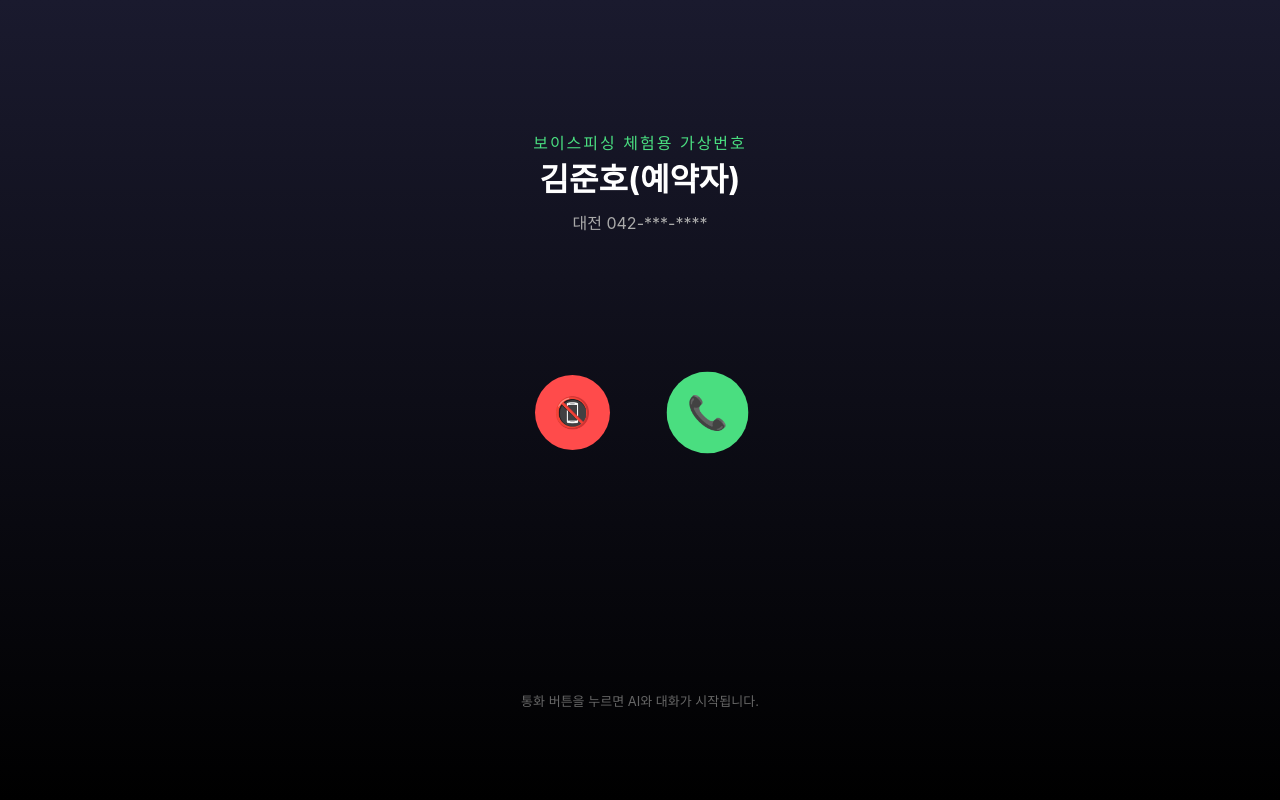
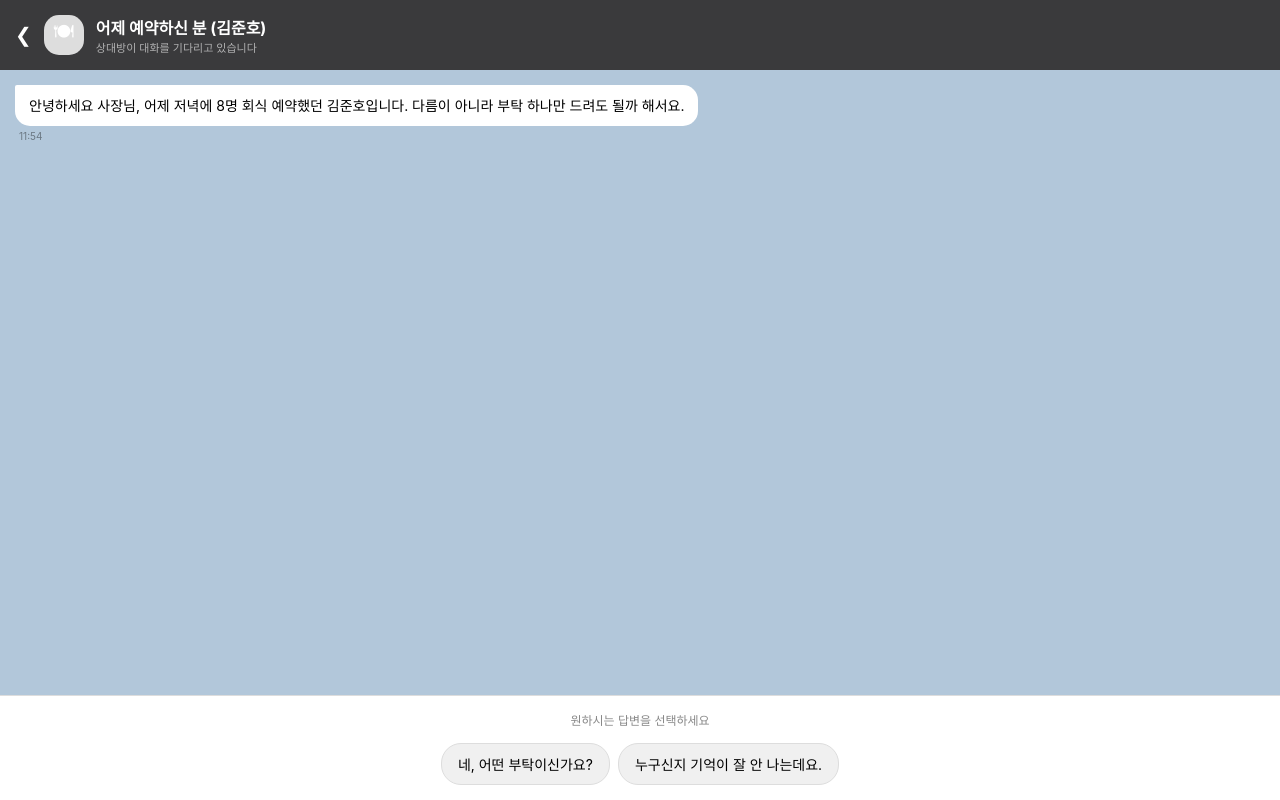
Before and after one commit to jjang0665-dev/mygit, a plain HTML site: page index.html in a window 1280 px wide. Drawn offline with Linux system fonts and the light colour scheme.

Commit message:
Update index.html

```diff
--- a/index.html
+++ b/index.html
@@ -3,159 +3,193 @@
 <head>
     <meta charset="UTF-8">
     <meta name="viewport" content="width=device-width, initial-scale=1.0, maximum-scale=1.0, user-scalable=no">
-    <title>AI 보이스피싱 체험관 — 대전경찰청</title>
+    <title>기관사칭 사기 체험관 — 대전경찰청</title>
     <style>
-        *{box-sizing:border-box;margin:0;padding:0}
-        body{background:#000;font-family:-apple-system,sans-serif;color:#fff;overflow:hidden;height:100vh}
+        *{box-sizing:border-box;margin:0;padding:0;-webkit-tap-highlight-color:transparent}
+        body{background:#f0f0f0;font-family:-apple-system,BlinkMacSystemFont,'Noto Sans KR',sans-serif;height:100vh;display:flex;flex-direction:column}
 
-        /* 통화 수신 화면 */
-        #call-screen{display:flex;flex-direction:column;align-items:center;justify-content:space-around;height:100%;background:linear-gradient(to bottom, #1a1a2e, #000)}
-        .caller-info{text-align:center;margin-top:60px}
-        .caller-name{font-size:32px;font-weight:bold;margin-bottom:10px}
-        .caller-label{font-size:16px;color:#4ade80;letter-spacing:2px}
+        /* 헤더 디자인 (카카오톡 느낌) */
+        header{background:#3a3a3c;color:#fff;padding:15px;display:flex;align-items:center;gap:12px;position:sticky;top:0;z-index:10}
+        .back-btn{font-size:20px;cursor:pointer}
+        .profile-img{width:40px;height:40px;background:#ddd;border-radius:15px;display:flex;align-items:center;justify-content:center;font-size:20px}
+        .info{flex:1}
+        .info h1{font-size:16px;font-weight:bold}
+        .info p{font-size:11px;color:rgba(255,255,255,0.6)}
 
-        .call-actions{display:flex;gap:60px;margin-bottom:80px}
-        .action-btn{width:75px;height:75px;border-radius:50%;border:none;display:flex;align-items:center;justify-content:center;font-size:30px;cursor:pointer}
-        .accept{background:#4ade80;color:#fff;animation:pulse 1.5s infinite}
-        .decline{background:#ff4b4b;color:#fff}
+        /* 채팅 영역 */
+        #chat-area{flex:1;overflow-y:auto;padding:15px;display:flex;flex-direction:column;gap:12px;background:#b2c7da}
+        .msg{display:flex;flex-direction:column;max-width:80%;gap:4px}
+        .msg.recv{align-items:flex-start;align-self:flex-start}
+        .msg.sent{align-items:flex-end;align-self:flex-end}
 
-        /* 통화 중 화면 */
-        #incall-screen{display:none;flex-direction:column;align-items:center;height:100%;padding:40px 20px}
-        .status{font-size:18px;color:#aaa;margin-top:20px}
-        .timer{font-size:20px;margin-top:10px}
-        .wave-container{display:flex;align-items:center;gap:5px;height:50px;margin-top:100px}
-        .wave{width:5px;height:20px;background:#4ade80;border-radius:10px;transition:0.2s}
-        .active-wave{animation:wave-anim 0.5s infinite alternate}
+        .bubble{padding:10px 14px;border-radius:15px;font-size:14px;line-height:1.5;position:relative;word-break:keep-all}
+        .recv .bubble{background:#fff;color:#000;border-top-left-radius:2px}
+        .sent .bubble{background:#fee500;color:#000;border-top-right-radius:2px}
 
-        .subtitles{margin-top:40px;text-align:center;font-size:18px;color:rgba(255,255,255,0.8);background:rgba(255,255,255,0.1);padding:15px;border-radius:15px;width:90%;min-height:60px}
-        .end-call-btn{width:70px;height:70px;background:#ff4b4b;border-radius:50%;border:none;margin-top:auto;margin-bottom:50px;font-size:30px}
+        .time{font-size:10px;color:rgba(0,0,0,0.4);margin:0 4px}
 
-        @keyframes pulse {0%{transform:scale(1)} 50%{transform:scale(1.1)} 100%{transform:scale(1)}}
-        @keyframes wave-anim {from{height:10;opacity:0.5} to{height:40;opacity:1}}
+        /* 하단 선택지 (자동 답변 버튼) */
+        #action-area{background:#fff;padding:15px;border-top:1px solid #ddd;display:none;flex-direction:column;gap:10px}
+        .action-label{font-size:12px;color:#888;text-align:center;margin-bottom:5px}
+        .chips{display:flex;flex-wrap:wrap;gap:8px;justify-content:center}
+        .chip{background:#f0f0f0;border:1px solid #ddd;padding:10px 16px;border-radius:20px;font-size:14px;cursor:pointer;transition:background 0.2s}
+        .chip:active{background:#ddd}
+
+        /* 결과 화면 오버레이 */
+        #overlay{display:none;position:fixed;top:0;left:0;width:100%;height:100%;background:rgba(0,0,0,0.85);z-index:100;flex-direction:column;align-items:center;justify-content:center;padding:30px;text-align:center}
+        .result-card{background:#fff;color:#000;padding:25px;border-radius:20px;width:100%;max-width:320px}
+        .result-card h2{color:#dc2626;margin-bottom:15px}
+        .result-card p{font-size:14px;line-height:1.6;margin-bottom:20px}
+        .btn-retry{background:#000;color:#fff;border:none;padding:12px 25px;border-radius:10px;font-weight:bold;cursor:pointer}
+
+        /* 타이핑 애니메이션 */
+        .typing{font-size:12px;color:#555;margin-left:5px;display:none}
     </style>
 </head>
 <body>
 
-<!-- 1. 전화 수신 화면 -->
-<div id="call-screen">
-    <div class="caller-info">
-        <div class="caller-label">보이스피싱 체험용 가상번호</div>
-        <div class="caller-name">김준호(예약자)</div>
-        <div style="color:#aaa">대전 042-***-****</div>
+<header>
+    <div class="back-btn" onclick="location.reload()">❮</div>
+    <div class="profile-img">🍽</div>
+    <div class="info">
+        <h1>어제 예약하신 분 (김준호)</h1>
+        <p>상대방이 대화를 기다리고 있습니다</p>
     </div>
-    <div class="call-actions">
-        <button class="action-btn decline" onclick="location.reload()">📵</button>
-        <button class="action-btn accept" onclick="startInCall()">📞</button>
+</header>
+
+<div id="chat-area">
     </div>
-    <div style="font-size:13px;color:#666;padding:20px">통화 버튼을 누르면 AI와 대화가 시작됩니다.</div>
+
+<div id="action-area">
+    <div class="action-label">원하시는 답변을 선택하세요</div>
+    <div class="chips" id="chip-container"></div>
 </div>
 
-<!-- 2. 통화 중 화면 -->
-<div id="incall-screen">
-    <div class="caller-name">김준호(예약자)</div>
-    <div class="status" id="call-status">대화 중...</div>
-    <div class="timer" id="timer">00:00</div>
-
-    <div class="wave-container" id="waves">
-        <div class="wave"></div><div class="wave"></div><div class="wave"></div><div class="wave"></div><div class="wave"></div>
+<div id="overlay">
+    <div class="result-card">
+        <h2>⚠️ 사기 확인</h2>
+        <p id="result-text"></p>
+        <button class="btn-retry" onclick="location.reload()">처음으로 돌아가기</button>
     </div>
-
-    <div class="subtitles" id="subtitles">AI가 말을 걸 때까지 잠시만 기다려주세요.</div>
-
-    <button class="end-call-btn" onclick="location.reload()">📞</button>
 </div>
 
 <script>
-    let recognition;
-    let isSpeaking = false;
-    let seconds = 0;
+    const chatArea = document.getElementById('chat-area');
+    const chipContainer = document.getElementById('chip-container');
+    const actionArea = document.getElementById('action-area');
+    const overlay = document.getElementById('overlay');
+    const resultText = document.getElementById('result-text');
 
-    // 1. 통화 시작
-    function startInCall() {
-        document.getElementById('call-screen').style.display = 'none';
-        document.getElementById('incall-screen').style.display = 'flex';
+    // 시나리오 데이터
+    const scenario = {
+        start: {
+            msg: "안녕하세요 사장님, 어제 저녁에 8명 회식 예약했던 김준호입니다. 다름이 아니라 부탁 하나만 드려도 될까 해서요.",
+            options: [
+                { text: "네, 어떤 부탁이신가요?", next: "request" },
+                { text: "누구신지 기억이 잘 안 나는데요.", next: "identity" }
+            ]
+        },
+        identity: {
+            msg: "아이고 사장님~ 서운합니다. 어제 저녁에 전화로 예약했잖아요. 덩치 좀 있고 목소리 큰 사람요! 기억나시죠?",
+            options: [
+                { text: "아 네, 기억납니다. 무슨 일이세요?", next: "request" }
+            ]
+        },
+        request: {
+            msg: "제가 단골 주류업체에 '궈자오' 2병을 주문했는데, 거기가 현금만 받는다고 하네요. 제가 지금 운전 중이라... 사장님이 90만원만 먼저 입금해 주시면 안 될까요? 제가 도착하자마자 식대랑 합쳐서 결제할게요.",
+            options: [
+                { text: "계좌번호 알려주세요.", next: "scam_hit" },
+                { text: "가게에 현금이 없어서 어려울 것 같습니다.", next: "pressure" },
+                { text: "사기 아니에요? 경찰에 신고할게요.", next: "report" }
+            ]
+        },
+        pressure: {
+            msg: "에이 사장님, 저희 오늘 회식 예산만 150만원 넘게 잡았는데... 이 술 없으면 회식이 안 되거든요. 단골 업체라 믿으셔도 됩니다. 정 안되면 50만원이라도 먼저 안 될까요?",
+            options: [
+                { text: "알겠습니다. 계좌번호 주세요.", next: "scam_hit" },
+                { text: "죄송합니다. 직접 하셔야 할 것 같아요.", next: "fail" }
+            ]
+        },
+        scam_hit: {
+            msg: "감사합니다 사장님! 역시 통이 크시네요. [중화주류 010-0000-1234] 이쪽으로 90만원 입금해 주시고 확인 문자 부탁드립니다!",
+            options: [
+                { text: "입금했습니다. 이따 뵙겠습니다.", next: "end_hit" }
+            ]
+        },
+        report: {
+            msg: "(상대방이 채팅방을 나갔습니다.)",
+            options: [],
+            result: "현명한 대처입니다! 사기범들은 '신고'나 '경찰' 언급 시 즉시 대화를 중단하고 도망갑니다. 기관을 사칭하며 대리 송금을 요구하는 것은 100% 사기입니다."
+        },
+        fail: {
+            msg: "아... 그럼 됐습니다. 예약 취소할게요.",
+            options: [],
+            result: "잘 거절하셨습니다! 사기범은 본인의 요구가 받아들여지지 않으면 노골적으로 불쾌해하거나 예약을 취소하겠다고 협박하지만, 절대 송금해서는 안 됩니다."
+        },
+        end_hit: {
+            msg: "확인했습니다. 이따 뵙죠. (이후 연락 두절)",
+            options: [],
+            result: "안타깝지만 사기에 당하셨습니다. 사기범은 입금 확인 직후 잠적합니다. 식당 예약 후 주류나 물품 대금을 대신 결제해달라는 것은 전형적인 사기 수법입니다."
+        }
+    };
 
-        // 타이머 시작
-        setInterval(() => {
-            seconds++;
-            let m = Math.floor(seconds / 60).toString().padStart(2, '0');
-            let s = (seconds % 60).toString().padStart(2, '0');
-            document.getElementById('timer').innerText = `${m}:${s}`;
-        }, 1000);
+    function addMessage(type, text) {
+        const msgDiv = document.createElement('div');
+        msgDiv.className = `msg ${type}`;
 
-        // 첫 인사 시작
-        setTimeout(() => {
-            aiSpeak("사장님 안녕하세요, 어제 저녁에 8명 회식 예약한 김준호라고 하는데요. 다름이 아니라 부탁 하나만 드려도 될까 해서요.");
-        }, 1000);
+        const now = new Date();
+        const timeStr = `${now.getHours()}:${now.getMinutes()}`;
+
+        msgDiv.innerHTML = `
+            <div class="bubble">${text}</div>
+            <div class="time">${timeStr}</div>
+        `;
+
+        chatArea.appendChild(msgDiv);
+        chatArea.scrollTop = chatArea.scrollHeight;
     }
 
-    // 2. AI가 말하기 (TTS)
-    function aiSpeak(text) {
-        isSpeaking = true;
-        setWaves(true);
-        document.getElementById('subtitles').innerText = text;
+    async function progress(stepKey) {
+        actionArea.style.display = 'none';
+        const step = scenario[stepKey];
 
-        const utterance = new SpeechSynthesisUtterance(text);
-        utterance.lang = 'ko-KR';
-        utterance.rate = 1.0;
+        // AI 메시지 전송 (약간의 지연으로 실제 채팅 느낌)
+        if (step.msg) {
+            await new Promise(res => setTimeout(res, 800));
+            addMessage('recv', step.msg);
+        }
 
-        utterance.onend = () => {
-            isSpeaking = false;
-            setWaves(false);
-            startListening(); // 대답이 끝나면 듣기 시작
-        };
-
-        window.speechSynthesis.speak(utterance);
-    }
-
-    // 3. 사용자 말 듣기 (STT)
-    function startListening() {
-        if (!('webkitSpeechRecognition' in window)) {
-            alert("이 브라우저는 음성 인식을 지원하지 않습니다. 크롬이나 사파리를 이용해주세요.");
+        // 결과 페이지 체크
+        if (step.result) {
+            await new Promise(res => setTimeout(res, 1500));
+            resultText.innerText = step.result;
+            overlay.style.display = 'flex';
             return;
         }
 
-        document.getElementById('call-status').innerText = "내 목소리 듣는 중...";
-        recognition = new webkitSpeechRecognition();
-        recognition.lang = 'ko-KR';
-        recognition.interimResults = false;
-
-        recognition.onresult = (event) => {
-            const userText = event.results[0][0].transcript;
-            document.getElementById('subtitles').innerText = "나: " + userText;
-            processResponse(userText);
-        };
-
-        recognition.onerror = () => {
-            if(!isSpeaking) aiSpeak("잘 안 들리는데 다시 말씀해 주시겠어요?");
-        };
-
-        recognition.start();
+        // 선택지 표시
+        if (step.options && step.options.length > 0) {
+            await new Promise(res => setTimeout(res, 500));
+            chipContainer.innerHTML = '';
+            step.options.forEach(opt => {
+                const btn = document.createElement('div');
+                btn.className = 'chip';
+                btn.innerText = opt.text;
+                btn.onclick = () => {
+                    addMessage('sent', opt.text);
+                    progress(opt.next);
+                };
+                chipContainer.appendChild(btn);
+            });
+            actionArea.style.display = 'flex';
+        }
     }
 
-    // 4. 대화 로직 (시나리오)
-    function processResponse(text) {
-        document.getElementById('call-status').innerText = "AI 생각 중...";
-        let reply = "";
+    // 초기 실행
+    window.onload = () => {
+        progress('start');
+    };
+</script>
 
-        if (text.includes("부탁") || text.includes("말해") || text.includes("뭔데")) {
-            reply = "아 별건 아니고요, 제가 주류 업체에 술을 좀 시켰는데 거기서 현금만 받는대서요. 사장님이 90만원만 먼저 보내주시면 안 될까요? 제가 가서 바로 드릴게요.";
-        } else if (text.includes("돈") || text.includes("입금") || text.includes("계좌")) {
-            reply = "네, 중화주류 010-0000-1234 여기로 지금 바로 보내주시면 됩니다. 사장님만 믿을게요.";
-        } else if (text.includes("경찰") || text.includes("신고") || text.includes("사기")) {
-            reply = "아... 뭐라는 거야... 바빠 죽겠는데 진짜!";
-            setTimeout(() => { location.reload(); }, 2000); // 사기 들키면 종료
-        } else {
-            reply = "사장님? 제 말 듣고 계시죠? 90만원만 주류 업체에 입금해 주시면 됩니다. 지금 가능하시죠?";
-        }
-
-        setTimeout(() => aiSpeak(reply), 1000);
-    }
-
-    function setWaves(active) {
-        const waves = document.querySelectorAll('.wave');
-        waves.forEach(w => active ? w.classList.add('active-wave') : w.classList.remove('active-wave'));
-    }
-</script>
 </body>
 </html>
```
